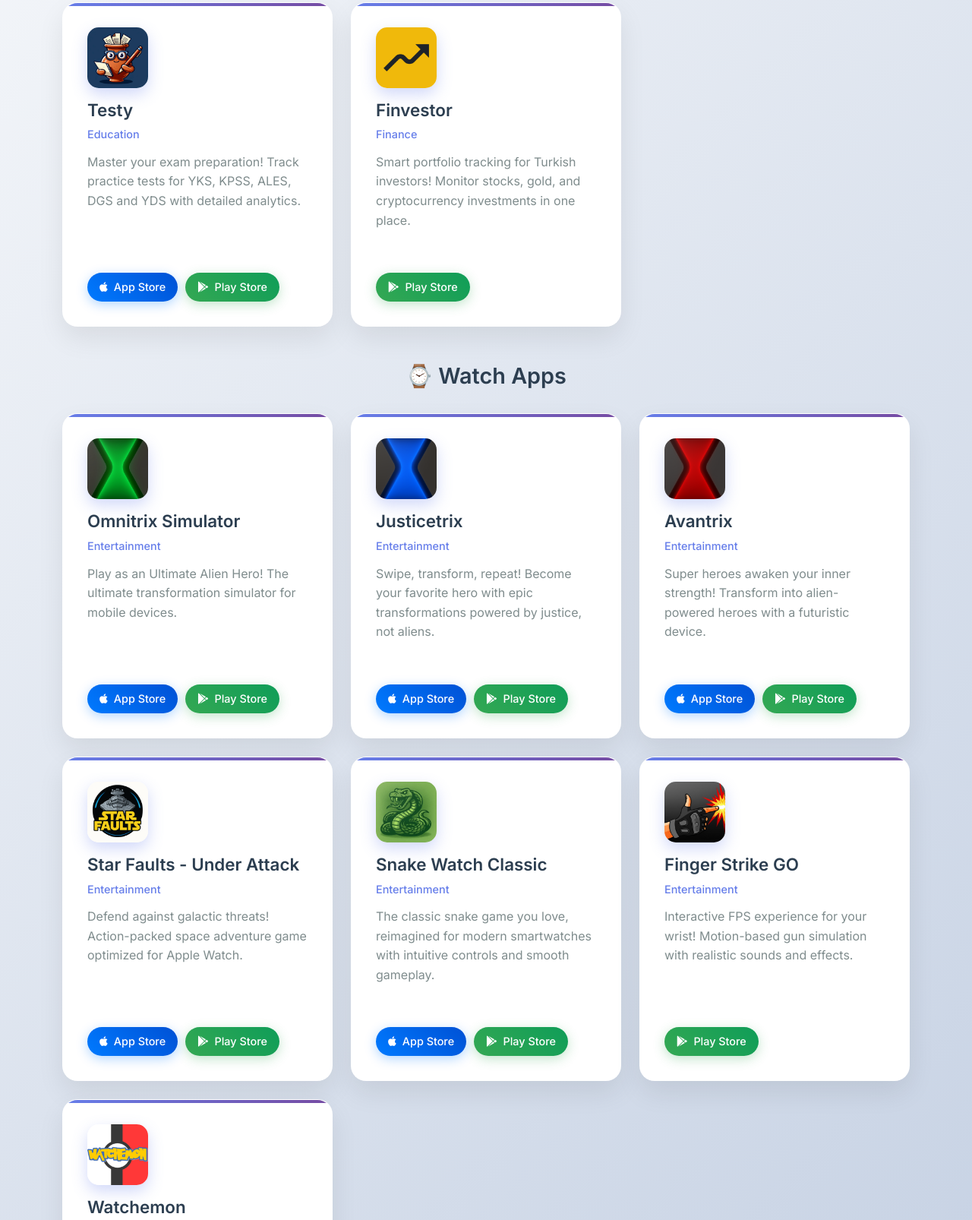
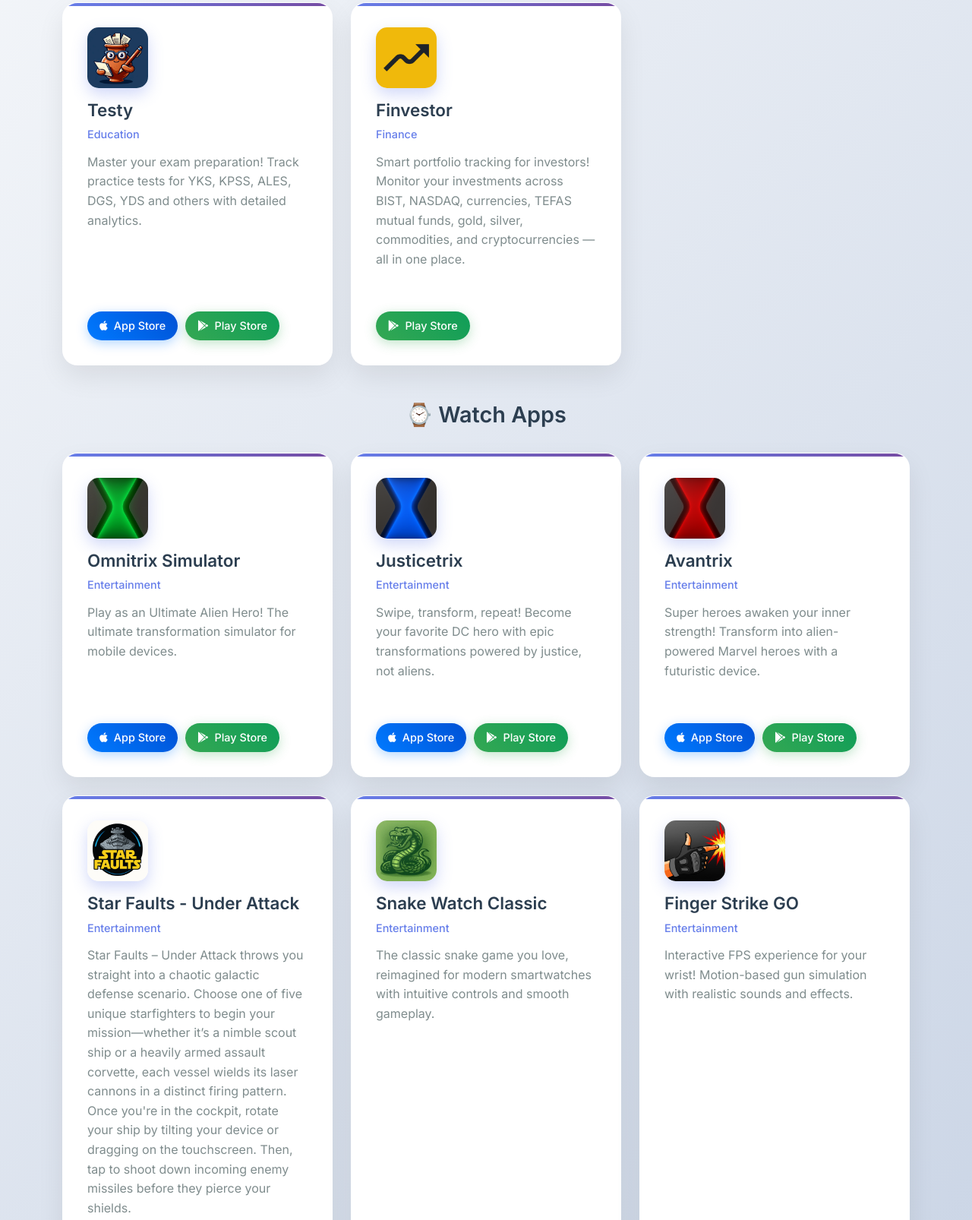
Before and after one commit to Muhammedguven/muhammedguven, a plain HTML site: page index.html in a window 1280 px wide. Shown: the part 1060-2666 px from the top of the page at 76% size. Drawn offline with nearby package versions, Linux system fonts and the light colour scheme.

Commit message:
fix some descriptions

```diff
--- a/index.html
+++ b/index.html
@@ -643,7 +643,7 @@
                             </div>
                             <h3 class="app-title">Testy</h3>
                             <p class="app-category">Education</p>
-                            <p class="app-description">Master your exam preparation! Track practice tests for YKS, KPSS, ALES, DGS and YDS with detailed analytics.</p>
+                            <p class="app-description">Master your exam preparation! Track practice tests for YKS, KPSS, ALES, DGS, YDS and others with detailed analytics.</p>
                             <div class="app-links">
                                 <a href="https://apps.apple.com/tr/app/testy-yks-kpss-deneme-takibi/id6738379731" class="store-btn app-store-btn">
                                     <i class="fab fa-apple"></i> App Store
@@ -662,7 +662,9 @@
                             </div>
                             <h3 class="app-title">Finvestor</h3>
                             <p class="app-category">Finance</p>
-                            <p class="app-description">Smart portfolio tracking for Turkish investors! Monitor stocks, gold, and cryptocurrency investments in one place.</p>
+                            <p class="app-description">
+                                Smart portfolio tracking for investors! Monitor your investments across BIST, NASDAQ, currencies, TEFAS mutual funds, gold, silver, commodities, and cryptocurrencies — all in one place.
+                            </p>
                             <div class="app-links">
                                 <a href="https://play.google.com/store/apps/details?id=com.kolapps.finvestor" class="store-btn play-store-btn">
                                     <i class="fab fa-google-play"></i> Play Store
@@ -703,7 +705,7 @@
                             </div>
                             <h3 class="app-title">Justicetrix</h3>
                             <p class="app-category">Entertainment</p>
-                            <p class="app-description">Swipe, transform, repeat! Become your favorite hero with epic transformations powered by justice, not aliens.</p>
+                            <p class="app-description">Swipe, transform, repeat! Become your favorite DC hero with epic transformations powered by justice, not aliens.</p>
                             <div class="app-links">
                                 <a href="https://apps.apple.com/tr/app/omnitrix-justicetrix/id6747299746" class="store-btn app-store-btn">
                                     <i class="fab fa-apple"></i> App Store
@@ -722,7 +724,7 @@
                             </div>
                             <h3 class="app-title">Avantrix</h3>
                             <p class="app-category">Entertainment</p>
-                            <p class="app-description">Super heroes awaken your inner strength! Transform into alien-powered heroes with a futuristic device.</p>
+                            <p class="app-description">Super heroes awaken your inner strength! Transform into alien-powered Marvel heroes with a futuristic device.</p>
                             <div class="app-links">
                                 <a href="https://apps.apple.com/tr/app/omnitrix-simulator-avantrix/id6746368675" class="store-btn app-store-btn">
                                     <i class="fab fa-apple"></i> App Store
@@ -741,7 +743,7 @@
                             </div>
                             <h3 class="app-title">Star Faults - Under Attack</h3>
                             <p class="app-category">Entertainment</p>
-                            <p class="app-description">Defend against galactic threats! Action-packed space adventure game optimized for Apple Watch.</p>
+                            <p class="app-description">Star Faults – Under Attack throws you straight into a chaotic galactic defense scenario. Choose one of five unique starfighters to begin your mission—whether it’s a nimble scout ship or a heavily armed assault corvette, each vessel wields its laser cannons in a distinct firing pattern. Once you're in the cockpit, rotate your ship by tilting your device or dragging on the touchscreen. Then, tap to shoot down incoming enemy missiles before they pierce your shields.</p>
                             <div class="app-links">
                                 <a href="https://apps.apple.com/tr/app/star-faults-under-attack/id6744832356" class="store-btn app-store-btn">
                                     <i class="fab fa-apple"></i> App Store
@@ -795,7 +797,7 @@
                             </div>
                             <h3 class="app-title">Watchemon</h3>
                             <p class="app-category">Entertainment</p>
-                            <p class="app-description">Catch 'em all on your wrist! Engaging creature collection and battle simulation designed for Wear OS.</p>
+                            <p class="app-description">Catch 'em all on your wrist! Engaging creature collection and battle simulation.</p>
                             <div class="app-links">
                                 <a href="https://play.google.com/store/apps/details?id=com.kolapps.watchemon" class="store-btn play-store-btn">
                                     <i class="fab fa-google-play"></i> Play Store
```
